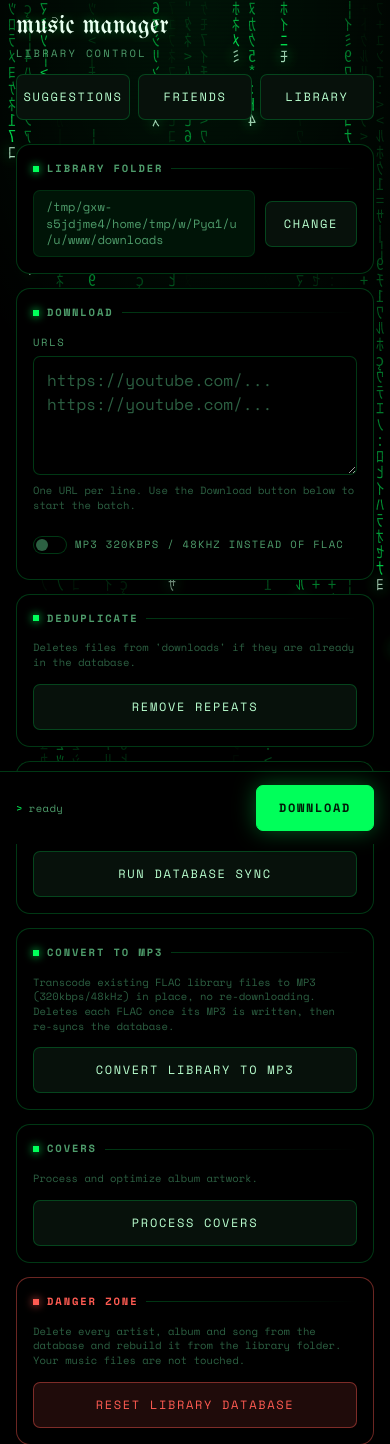
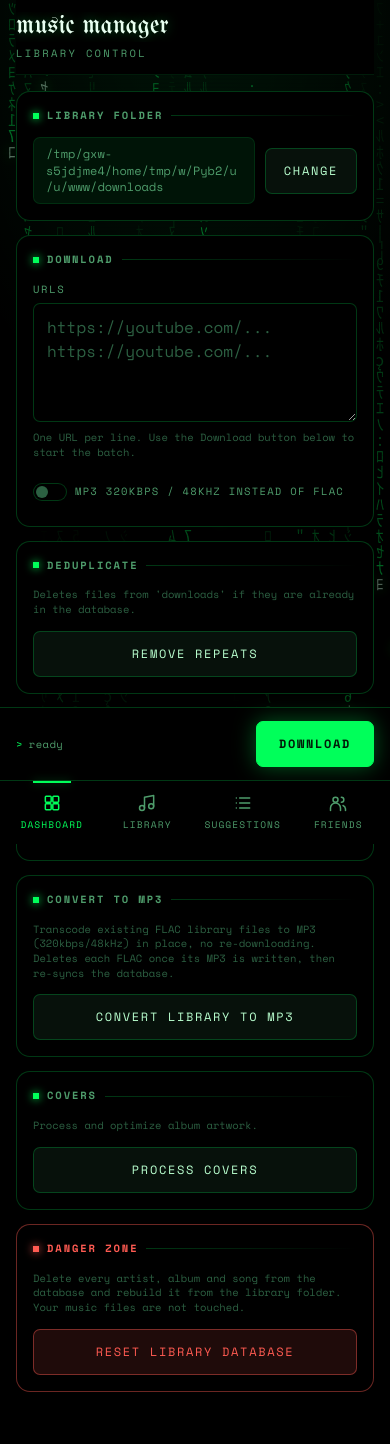
Before and after one commit to bohrtein/Youtube-Mp3-Downloader, a Flask app: page / in a window 390 px wide. Shown: the top 1444 px of the page. After the commit the page ends 1392 px from the top, so only its background shows below. Run offline with Flask 3, Linux system fonts and the light colour scheme; data that the repository does not hold is empty; some libraries are stand-ins or nearby versions.

Commit message:
Align Music Manager with shared responsive app navigation

```diff
--- a/static/matrix/matrix.css
+++ b/static/matrix/matrix.css
@@ -1,5 +1,5 @@
 /* =====================================================================
-   MATRIX 1.1.0 — a small design system
+   MATRIX 1.2.0 — a small design system
    Phosphor-on-black terminal. Pitch-black surfaces, digital rain in the
    gaps, phone-first but laid out for every screen up to a TV.
 
@@ -184,7 +184,7 @@
     --mx-dur-fast: 0.14s;
     --mx-dur:      0.22s;
     --mx-dur-slow: 0.28s;
-    --mx-rain-opacity: 0.85;
+    --mx-rain-opacity: 0.42;
 
     /* --- 1.0 names, kept working through /ds/1/ ---------------------
        Removed in 2.0. New code uses the names above. */
@@ -276,6 +276,8 @@
   html {
     -webkit-text-size-adjust: 100%;
     background: var(--mx-bg);
+    scrollbar-color: var(--mx-border-strong) var(--mx-bg);
+    scrollbar-width: thin;
   }
 
   body.mx {
@@ -465,6 +467,9 @@
     display: flex;
     align-items: center;
     gap: var(--mx-space-3);
+    background: var(--mx-bg);
+    border-bottom: 1px solid var(--mx-border-soft);
+    margin-bottom: var(--mx-space-4);
   }
   .mx-brand { min-width: 0; flex: 1 1 auto; }
   .mx-mark {
@@ -504,6 +509,9 @@
   }
   /* Where the command bar moves on big screens (see command bar). */
   .mx-topbar-actions { flex: 0 1 auto; min-width: 0; display: flex; align-items: center; gap: var(--mx-space-2); }
+  @media (min-width: 600px) and (max-width: 1023px) {
+    .mx-topbar { flex-wrap: wrap; }
+  }
 
   /* --- adaptive navigation -------------------------------------------------
      One <nav class="mx-nav"> of .mx-nav-item links; add mx-has-nav to
@@ -542,6 +550,7 @@
   }
   .mx-nav-item svg, .mx-nav-icon { width: 20px; height: 20px; flex: 0 0 auto; }
   .mx-nav-label { overflow: hidden; text-overflow: ellipsis; white-space: nowrap; max-width: 100%; }
+  .mx-nav-item[aria-selected="true"] { color: var(--mx-accent); background: var(--mx-accent-low); }
   .mx-nav-item[aria-current="page"], .mx-nav-item.mx-selected { color: var(--mx-accent); }
   .mx-nav-item[aria-current="page"]::before, .mx-nav-item.mx-selected::before {
     content: "";
@@ -683,6 +692,12 @@
     body.mx-tabbed [data-mx-panel] { display: none; }
     body.mx-tabbed [data-mx-panel].mx-shown { display: block; }
   }
+  /* Persistent app navigation, like App Hub. Opt in to one view at every
+     width; the existing tabbed split layout remains available. */
+  body.mx-nav-views.mx-tabbed [data-mx-panel] { display: none; }
+  body.mx-nav-views.mx-tabbed [data-mx-panel].mx-shown { display: block; }
+  .mx-nav-views .mx-stack { display: block; }
+  .mx-nav-views .mx-col { display: contents; }
 
   /* --- command bar -------------------------------------------------------
      The page's primary action. A full-width bottom bar in thumb reach on
--- a/static/matrix/matrix.js
+++ b/static/matrix/matrix.js
@@ -1,5 +1,5 @@
 /* =====================================================================
-   MATRIX 1.1.0 — the moving parts of the design system.
+   MATRIX 1.2.0 — the moving parts of the design system.
 
        <script src="matrix.js" defer></script>
 
@@ -28,7 +28,7 @@
 window.MX = window.MX || (function () {
   "use strict";
 
-  var VERSION = "1.1.0";
+  var VERSION = "1.2.0";
   var root = document.documentElement;
   var reduceMotion = window.matchMedia &&
     window.matchMedia("(prefers-reduced-motion: reduce)").matches;
@@ -329,7 +329,8 @@ window.MX = window.MX || (function () {
       /* True when the view is on screen: either it's the selected tab,
          or the screen is big enough that everything is shown. */
       visible: function (view) {
-        return document.body.getAttribute("data-mx-view") === view || isWide();
+        return document.body.getAttribute("data-mx-view") === view ||
+          (!document.body.classList.contains("mx-nav-views") && isWide());
       },
       mark: function (view) {
         buttons.forEach(function (b) {
--- /dev/null
+++ b/templates/_app_nav.html
@@ -0,0 +1,13 @@
+<nav class="mx-nav" aria-label="Music Manager">
+  <a class="mx-nav-brand" href="{{ url_for('main_dashboard') }}">music manager</a>
+  {% for endpoint, label, symbol, active in [
+    ('main_dashboard', 'Dashboard', 'grid', 'main_dashboard'),
+    ('library_view', 'Library', 'music', 'library_view'),
+    ('suggest_admin.review_list', 'Suggestions', 'list', 'suggest_admin.review_list'),
+    ('suggest_admin.friends_page', 'Friends', 'users', 'suggest_admin.friends_page')
+  ] %}
+  <a class="mx-nav-item" href="{{ url_for(endpoint) }}"{% if request.endpoint == active or (active == 'library_view' and request.endpoint == 'album_detail') or (active == 'suggest_admin.review_list' and request.endpoint == 'suggest_admin.review_detail') %} aria-current="page"{% endif %}>
+    {{ mx.icon(symbol) }}<span class="mx-nav-label">{{ label }}{% if endpoint == 'suggest_admin.review_list' and pending_suggestions %} ({{ pending_suggestions }}){% endif %}</span>
+  </a>
+  {% endfor %}
+</nav>
--- a/templates/_suggest_base.html
+++ b/templates/_suggest_base.html
@@ -14,8 +14,9 @@
     <script src="{{ url_for('static', filename='app.js') }}" defer></script>
     {% block head %}{% endblock %}
 </head>
-<body class="mx" {% block body_attrs %}{% endblock %}>
+<body class="mx{% if request.blueprint == 'suggest_admin' %} mx-has-nav{% endif %}" {% block body_attrs %}{% endblock %}>
 
+{% if request.blueprint == 'suggest_admin' %}{% include "_app_nav.html" %}{% endif %}
 <div class="mx-shell">
 {% block content %}{% endblock %}
 </div>
--- a/templates/album.html
+++ b/templates/album.html
@@ -11,8 +11,9 @@
     <link rel="stylesheet" href="{{ url_for('static', filename='app.css') }}">
     <script src="{{ url_for('static', filename='app.js') }}" defer></script>
 </head>
-<body class="mx">
+<body class="mx mx-has-nav">
 
+{% include "_app_nav.html" %}
 <div class="mx-shell">
 
     <a href="{{ url_for('library_view') }}" class="mx-back">
--- a/templates/friends.html
+++ b/templates/friends.html
@@ -5,10 +5,6 @@
         <div class="mx-brand">
             <span class="mx-mark">music manager</span>
             <p class="mx-tagline" data-decode>friends</p>
-        </div>
-        <div class="mx-topbar-nav">
-            <a class="mx-btn" href="{{ url_for('suggest_admin.review_list') }}">Review</a>
-            <a class="mx-btn" href="{{ url_for('main_dashboard') }}">Dashboard</a>
         </div>
     </div>
 
--- a/templates/library.html
+++ b/templates/library.html
@@ -11,8 +11,9 @@
     <link rel="stylesheet" href="{{ url_for('static', filename='app.css') }}">
     <script src="{{ url_for('static', filename='app.js') }}" defer></script>
 </head>
-<body class="mx">
+<body class="mx mx-has-nav">
 
+{% include "_app_nav.html" %}
 <div class="mx-shell">
 
     <div class="mx-topbar">
@@ -20,7 +21,6 @@
             <span class="mx-mark">music manager</span>
             <p class="mx-tagline" data-decode>library</p>
         </div>
-        <a class="mx-btn" href="{{ url_for('main_dashboard') }}">Dashboard</a>
     </div>
 
     <div class="mx-input-icon yt-search">
--- a/templates/main.html
+++ b/templates/main.html
@@ -12,19 +12,15 @@
     <link rel="stylesheet" href="{{ url_for('static', filename='suggest.css') }}">
     <script src="{{ url_for('static', filename='app.js') }}" defer></script>
 </head>
-<body class="mx mx-has-cmdbar">
+<body class="mx mx-has-nav mx-has-cmdbar">
 
+{% include "_app_nav.html" %}
 <div class="mx-shell">
 
     <div class="mx-topbar">
         <div class="mx-brand">
             <span class="mx-mark">music manager</span>
             <p class="mx-tagline" data-decode>library control<span class="mx-caret" aria-hidden="true"></span></p>
-        </div>
-        <div class="mx-topbar-nav">
-            <a class="mx-btn" href="{{ url_for('suggest_admin.review_list') }}">Suggestions{% if pending_suggestions %} <span class="sg-badge">{{ pending_suggestions }}</span>{% endif %}</a>
-            <a class="mx-btn" href="{{ url_for('suggest_admin.friends_page') }}">Friends</a>
-            <a class="mx-btn" href="{{ url_for('library_view') }}">Library</a>
         </div>
         <div class="mx-topbar-actions" data-mx-slot="actions"></div>
     </div>
--- a/templates/matrix/macros.html
+++ b/templates/matrix/macros.html
@@ -47,6 +47,7 @@
 {#- Built-in icons: 24px grid, stroked with currentColor. -#}
 {%- macro _svg(name, cls="") -%}
 {%- set paths = {
+  "users":    '<circle cx="9" cy="8" r="3"/><path d="M3 21v-3a6 6 0 0 1 12 0v3M16 5a3 3 0 0 1 0 6M18 15a5 5 0 0 1 3 4v2"/>',
   "back":     '<path d="M15 18l-6-6 6-6"/>',
   "next":     '<path d="M9 18l6-6-6-6"/>',
   "down":     '<path d="M12 4v12M6 11l6 6 6-6M5 20h14"/>',
--- a/templates/review.html
+++ b/templates/review.html
@@ -19,10 +19,6 @@
             <span class="mx-mark">music manager</span>
             <p class="mx-tagline" data-decode>suggestions</p>
         </div>
-        <div class="mx-topbar-nav">
-            <a class="mx-btn" href="{{ url_for('suggest_admin.friends_page') }}">Friends</a>
-            <a class="mx-btn" href="{{ url_for('main_dashboard') }}">Dashboard</a>
-        </div>
     </div>
 
     <section class="mx-panel">
```
Also changed, not shown: static/matrix/MANIFEST.json, 1 other file.
